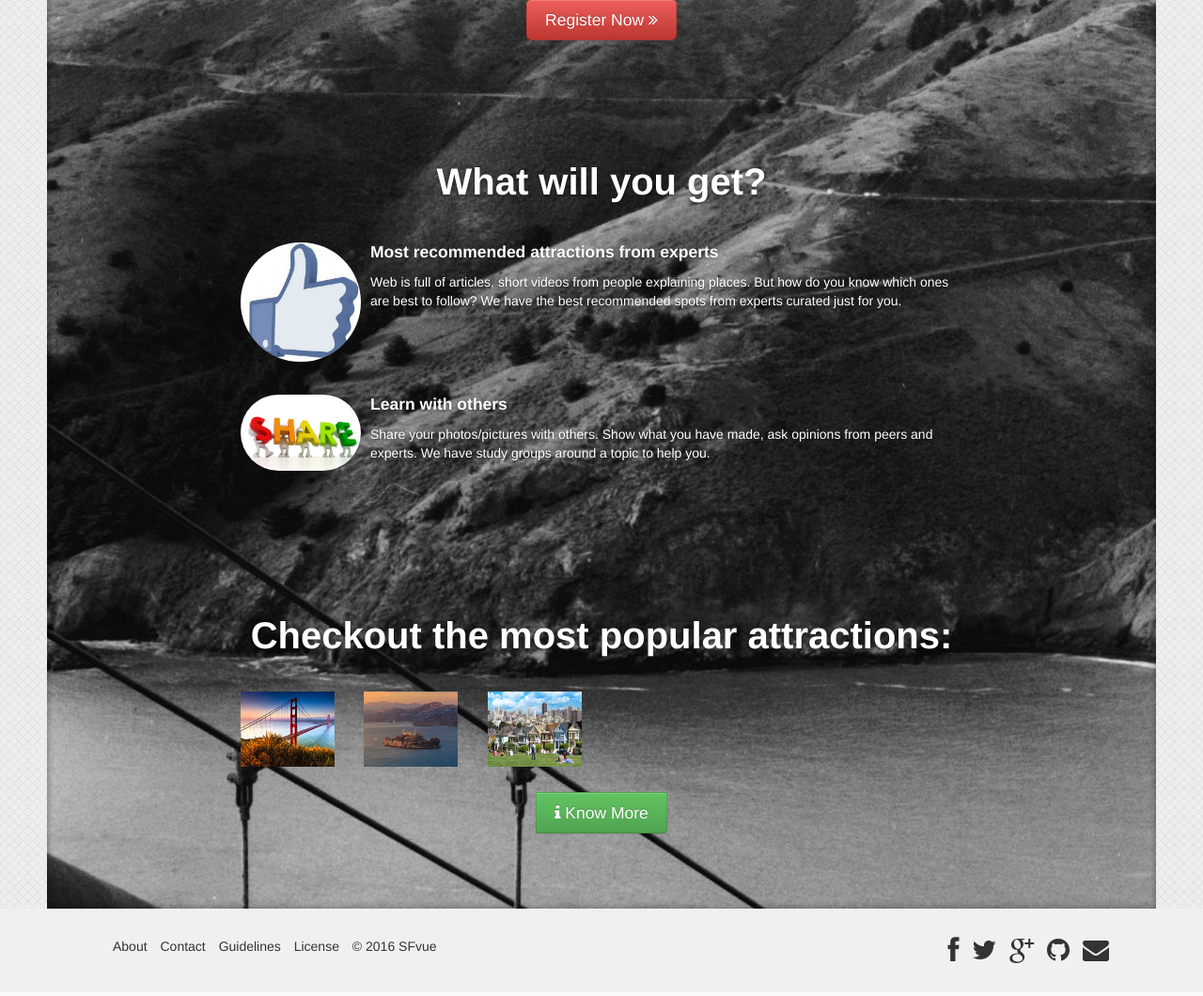
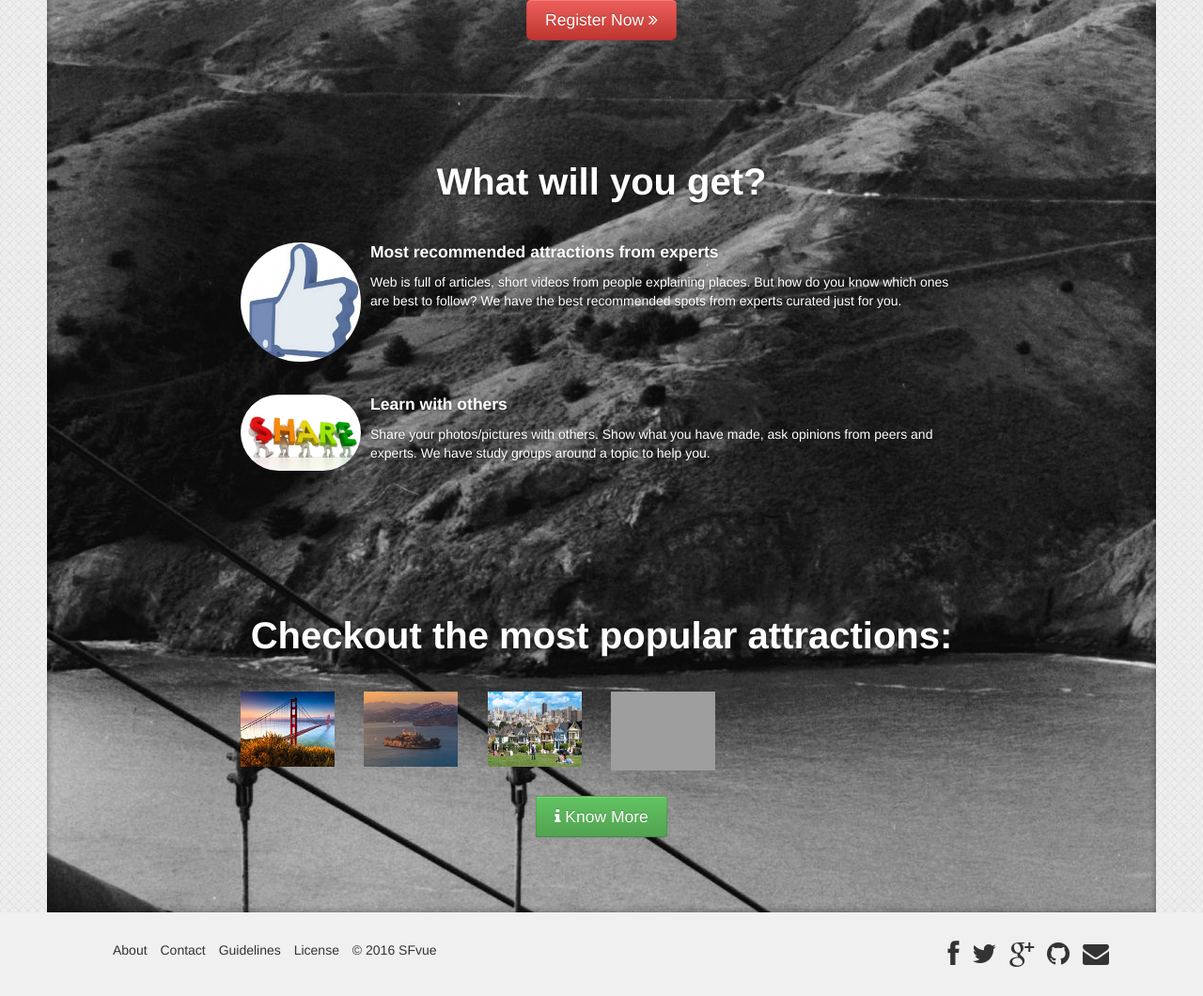
Before and after one commit to SFvue/sfvue3, a Django app: page / in a window 1280 px wide. Shown: the part 591-1651 px from the top of the page at 94% size. Before the commit the page ends 1616 px from the top, so only its background shows below. Run offline with Django 3.2, Linux system fonts and the light colour scheme; parts of the project's set-up code (start-up, migrations or seed data) failed here and were passed over; some libraries are stand-ins or nearby versions; grey boxes are pictures that could not be loaded.

Commit message:
index update

```diff
--- a/templates/index.html
+++ b/templates/index.html
@@ -44,6 +44,8 @@
                 <li class="span2"><a href="{% url 'resource_topic_home' slug='golden-gate-bridge' %}"><img src="{% static "img/goldengate-thumb.png" %}" alt="golden gate" /></a></li>
                 <li class="span2"><a href="{% url 'resource_topic_home' slug='alcatraz' %}"><img src="{% static "img/Alcatraz-thumb.png" %}" alt="Alcatraz" /></a></li>
                 <li class="span2"><a href="{% url 'resource_topic_home' slug='alamo-square' %}"><img src="{% static "img/AlamoSquare-Thumb.png" %}" alt="AlamoSquare" /></a></li>
+                <li class="span2"><a href="{% url 'resource_topic_home' slug='history-of-san-francisco-via-images' %}"><img src="{% static "img/San_Francisco_Fire_Sacramento_Street_1906-04-18.jpg" %}" alt="history-of-san-francisco-via-images" /></a></li>
+            </ul>
             </ul>
         </div>
 
```
